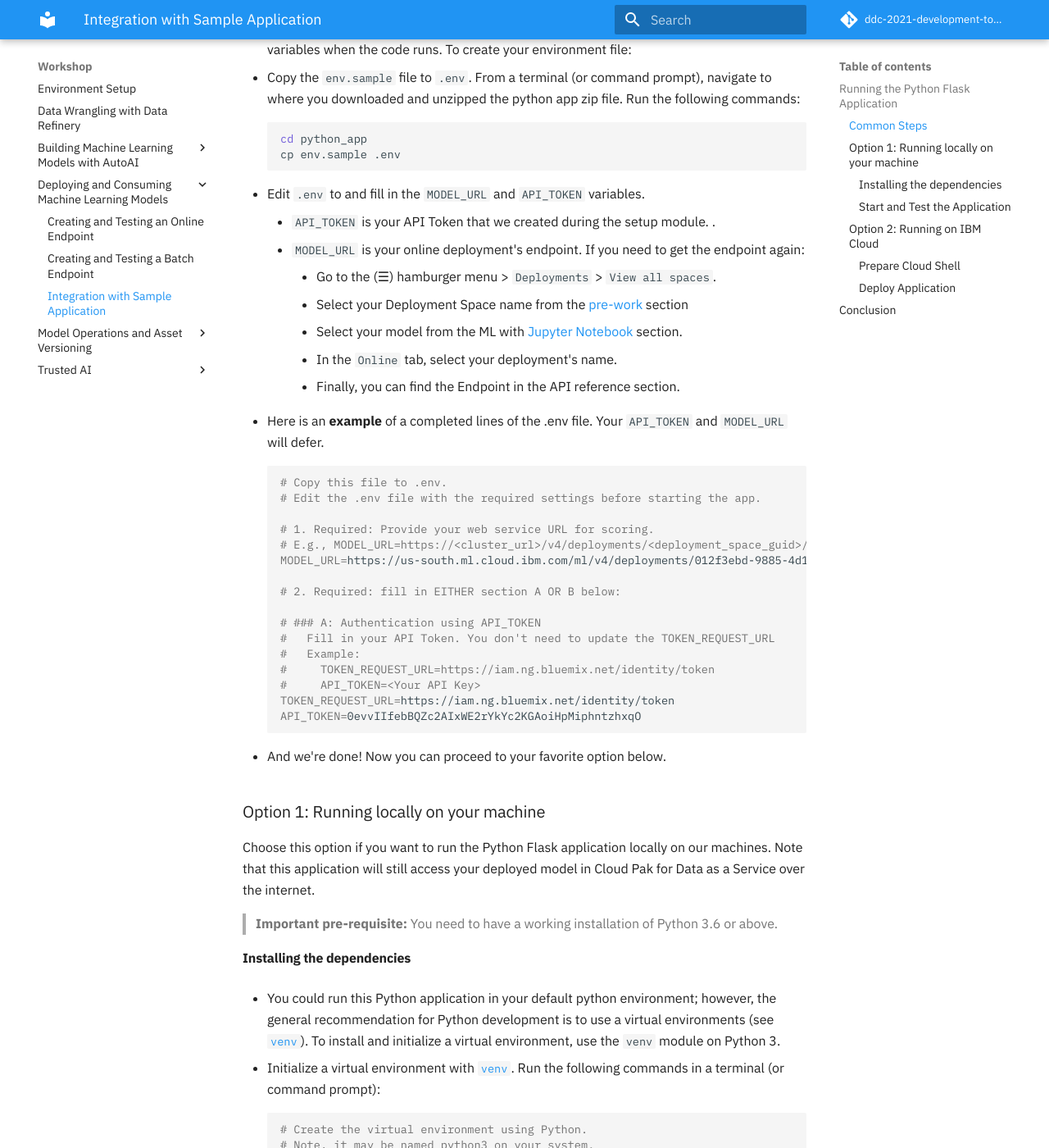
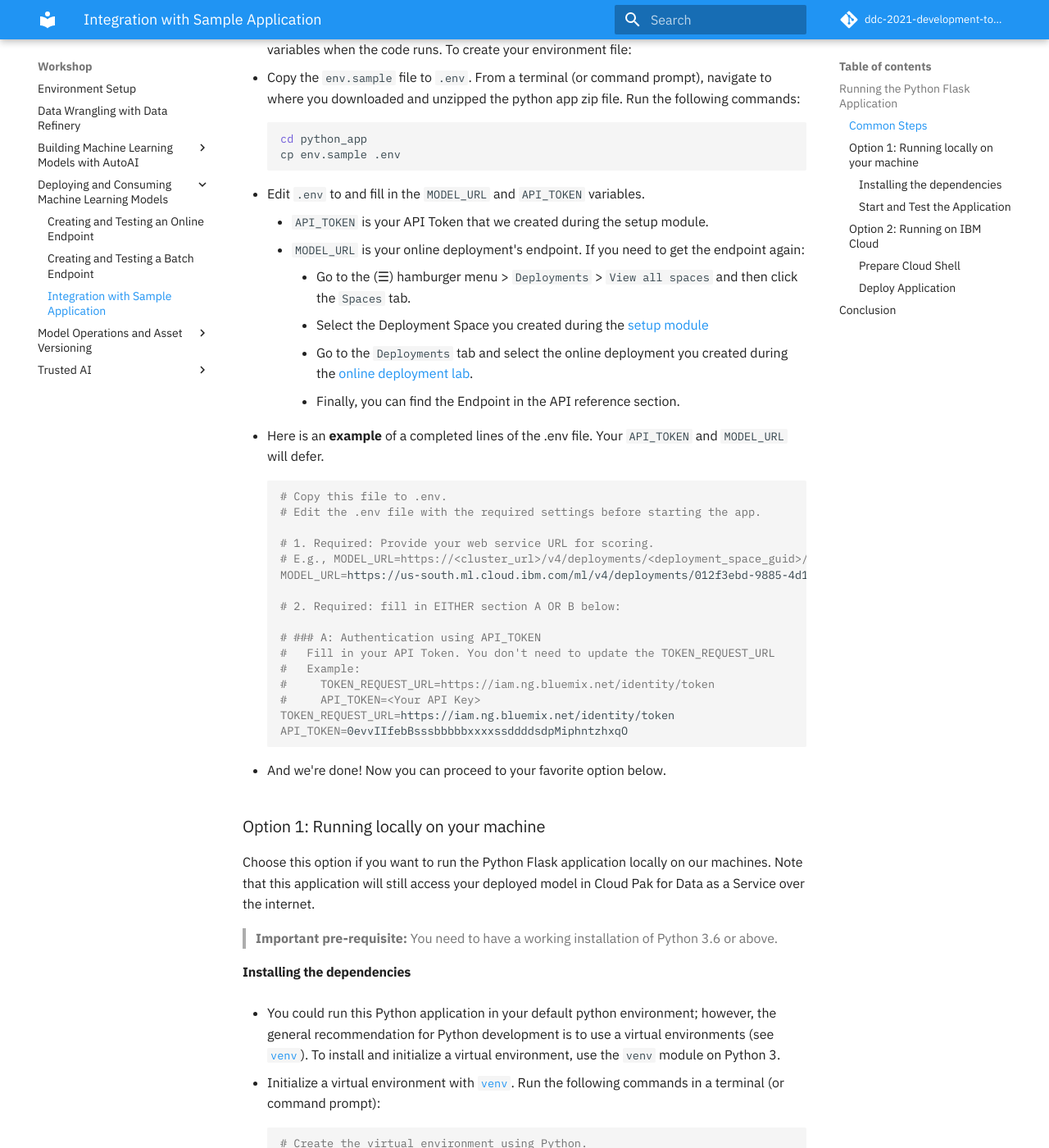
Before and after one commit to IBM/ddc-2021-development-to-production, an MkDocs documentation site: the page built from docs/ml-model-deployment/sample-application-integration.md, in a window 1280 px wide and 1400 px high, scrolled down 940 px. Shown: the whole window at 82% size. Built offline with MkDocs 1.6.1 and Material for MkDocs 9.7.7, drawn with Linux system fonts in a browser that asks for light colours; comment, search, counter and statistics services are not loaded.

Commit message:
fix common steps in python app deployment to not point to jupyter lab deployment

````diff
--- a/docs/ml-model-deployment/sample-application-integration.md
+++ b/docs/ml-model-deployment/sample-application-integration.md
@@ -27,13 +27,12 @@
 
    * Edit `.env` to and fill in the `MODEL_URL` and `API_TOKEN` variables.
 
-      * `API_TOKEN` is your API Token that we created during the setup module. .
+      * `API_TOKEN` is your API Token that we created during the setup module.
       * `MODEL_URL` is your online deployment's endpoint. If you need to get the endpoint again:
 
-        * Go to the (☰) hamburger menu > `Deployments` > `View all spaces`.
-        * Select your Deployment Space name from the [pre-work](https://ibm-developer.gitbook.io/cloudpakfordata-credit-risk-workshop/v/workshop-DDC/getting-started/pre-work) section
-        * Select your model from the ML with [Jupyter Notebook](https://ibm-developer.gitbook.io/cloudpakfordata-credit-risk-workshop/v/workshop-DDC/credit-risk-workshop/machine-learning-in-jupyter-notebook) section.
-        * In the `Online` tab, select your deployment's name.
+        * Go to the (☰) hamburger menu > `Deployments` > `View all spaces` and then click the `Spaces` tab.
+        * Select the Deployment Space you created during the [setup module](../setup/README.md)
+        * Go to the `Deployments` tab and select the online deployment you created during the [online deployment lab](online-model-deployment.md).
         * Finally, you can find the Endpoint in the API reference section.
 
    * Here is an **example** of a completed lines of the .env file. Your `API_TOKEN` and `MODEL_URL` will defer.
@@ -44,7 +43,7 @@
 
      # 1. Required: Provide your web service URL for scoring.
      # E.g., MODEL_URL=https://<cluster_url>/v4/deployments/<deployment_space_guid>/predictions
-     MODEL_URL=https://us-south.ml.cloud.ibm.com/ml/v4/deployments/012f3ebd-9885-4d1f-a720-9d2f2008ff2a/predictions?version=2020-10-31
+     MODEL_URL=https://us-south.ml.cloud.ibm.com/ml/v4/deployments/012f3ebd-9885-4d1f-a720-xyzzzzff2a/predictions?version=2020-10-31
 
      # 2. Required: fill in EITHER section A OR B below:
 
@@ -54,7 +53,7 @@
      #     TOKEN_REQUEST_URL=https://iam.ng.bluemix.net/identity/token
      #     API_TOKEN=<Your API Key>
      TOKEN_REQUEST_URL=https://iam.ng.bluemix.net/identity/token
-     API_TOKEN=0evvIIfebBQZc2AIxWE2rYkYc2KGAoiHpMiphntzhxqO
+     API_TOKEN=0evvIIfebBsssbbbbbxxxxssddddsdpMiphntzhxqO
      ```
 
 * And we're done! Now you can proceed to your favorite option below.
````
